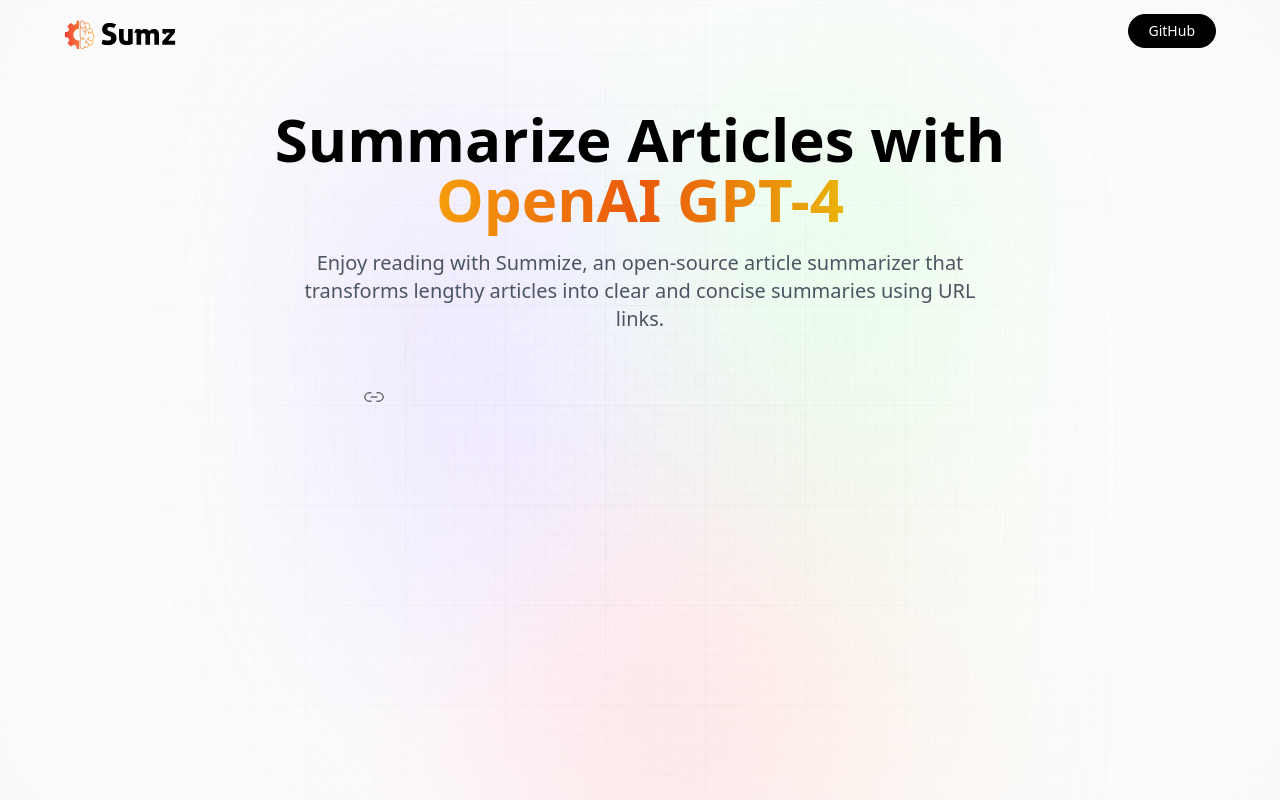
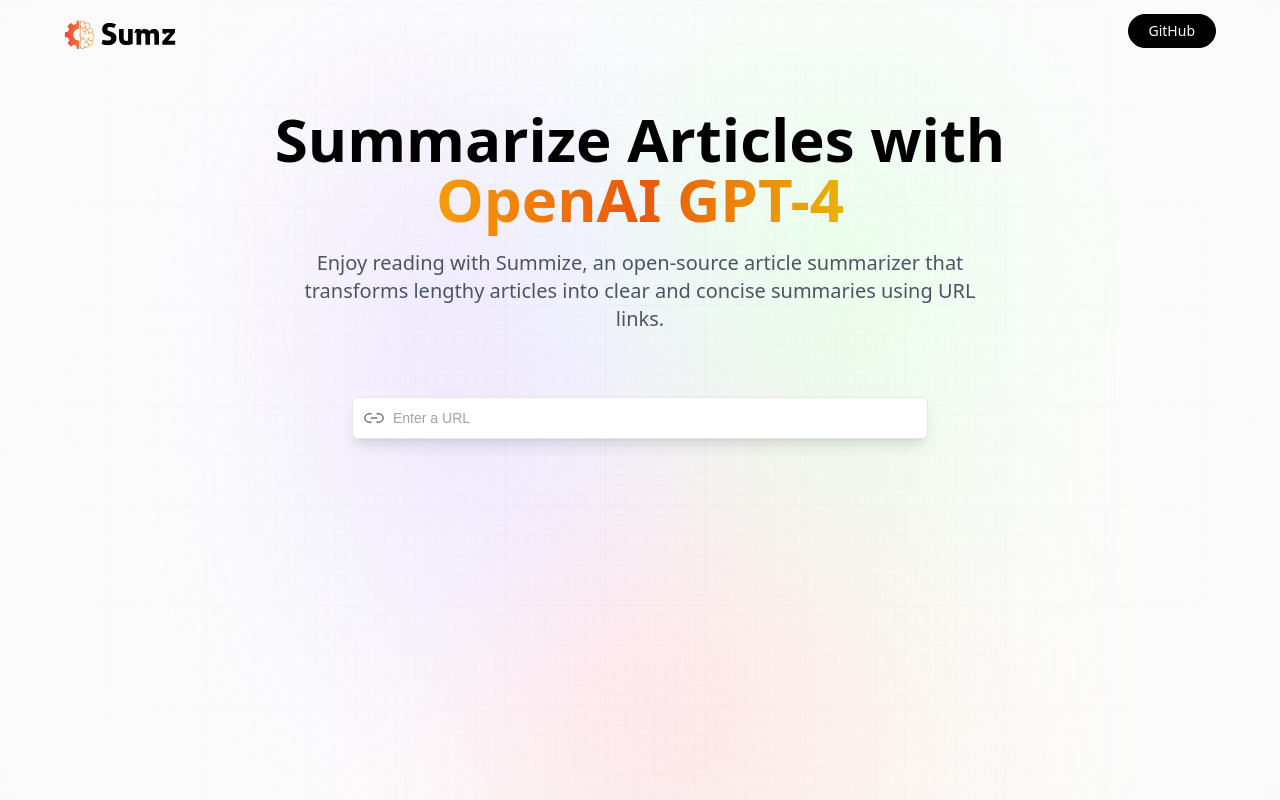
Before and after one commit to dialite/GPT-AI-Summarizer, a React (Vite) app: page / in a window 1280 px wide. Built offline with nearby package versions, Linux system fonts and the light colour scheme; a web font is replaced by a local one.

Commit message:
Create input area for form

```diff
--- a/src/components/Demo.jsx
+++ b/src/components/Demo.jsx
@@ -15,6 +15,15 @@
             alt="link_icon"
             className="absolute left-0 my-2 ml-3 w-5"
           />
+
+          <input
+            type="url"
+            placeholder="Enter a URL"
+            value=""
+            onChange={() => {}}
+            required
+            className="url_input peer"
+          />
         </form>
       </div>
     </section>
```
